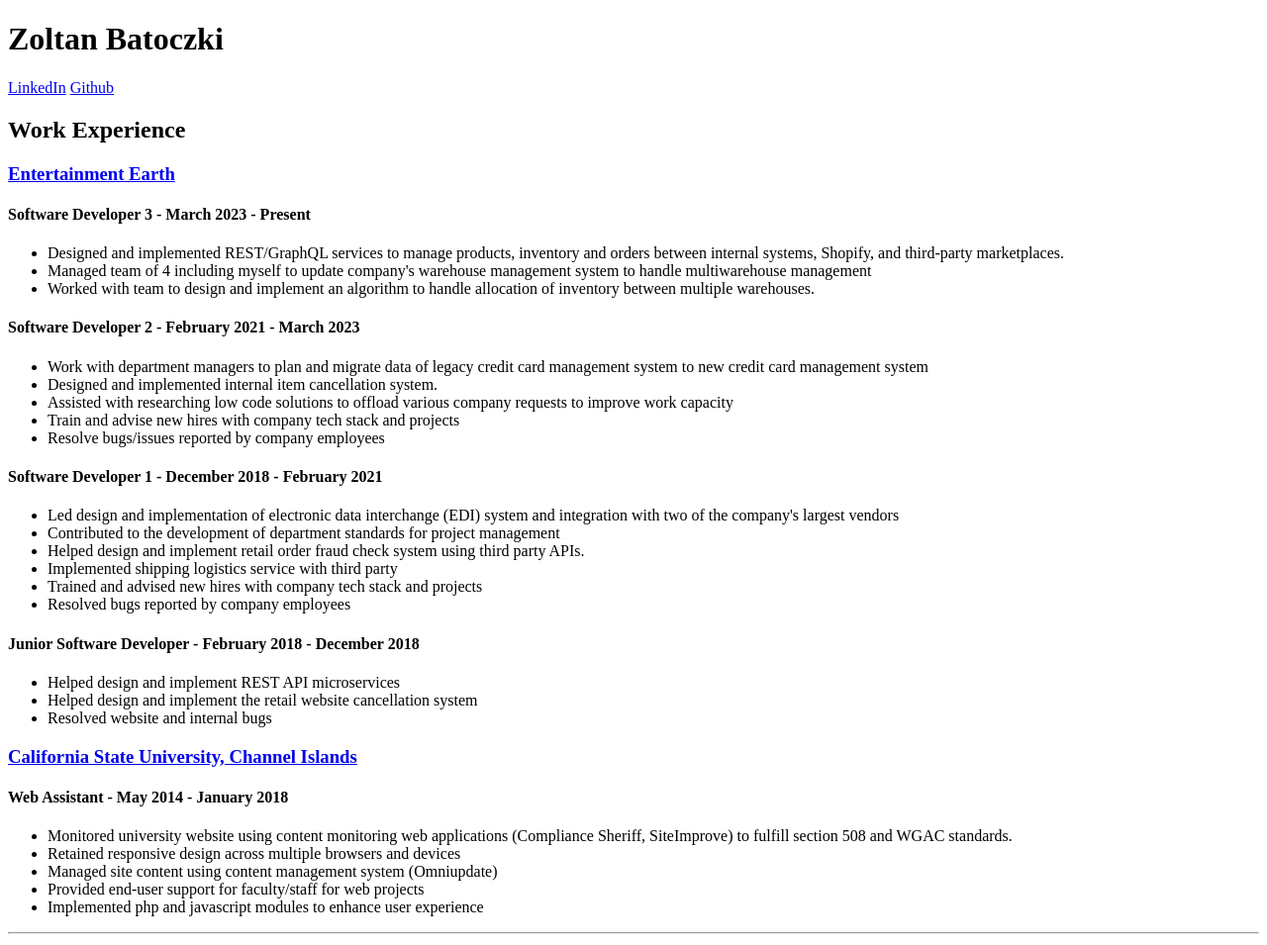
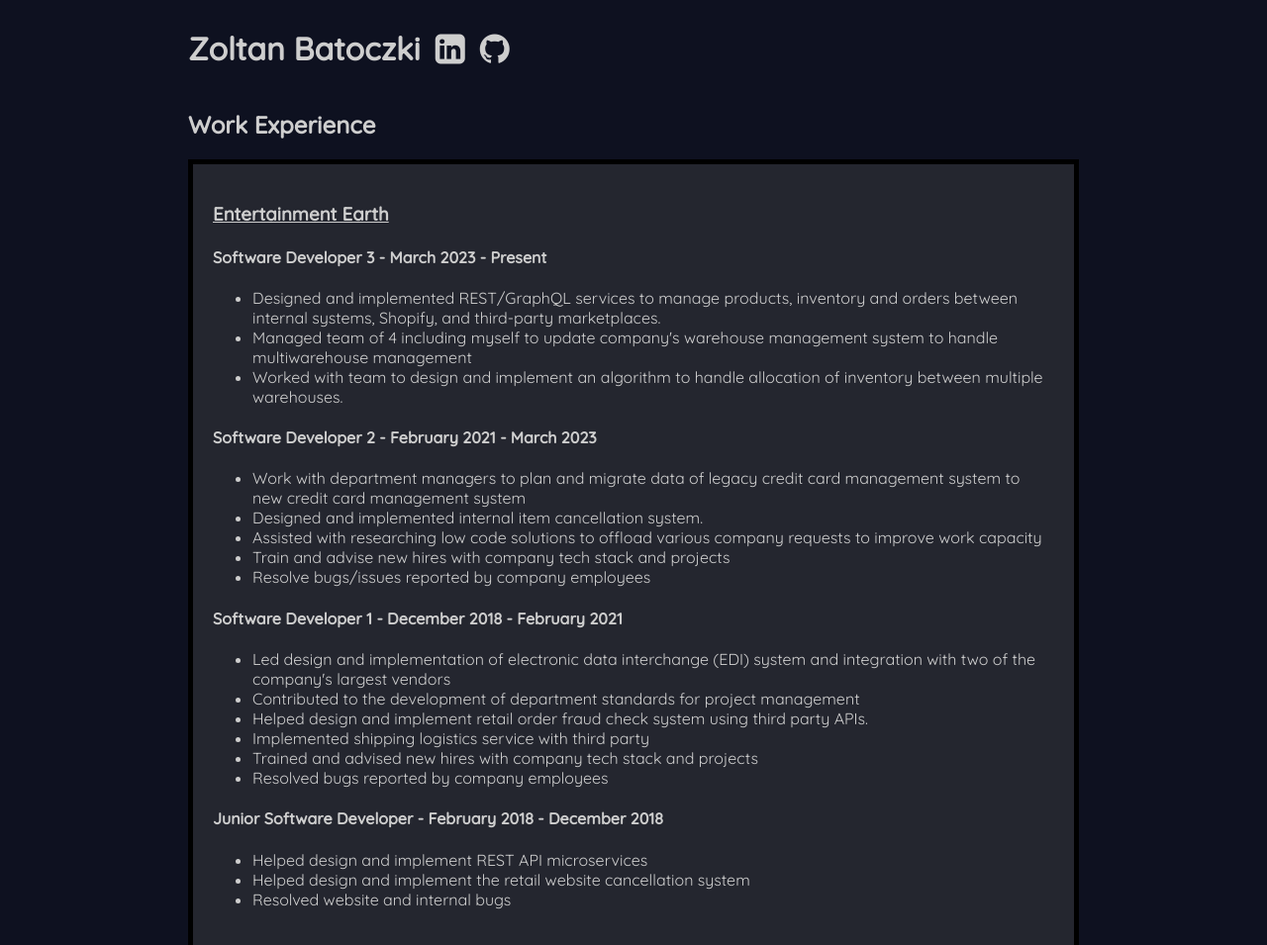
Before and after one commit to zbatoczki/zbatoczki.github.io, a plain HTML site: page index.html in a window 1280 px wide. Shown: the top 955 px of the page at 99% size. Drawn offline with Linux system fonts and the light colour scheme.

Commit message:
Added styling

```diff
--- /dev/null
+++ b/css/main.css
@@ -0,0 +1,41 @@
+body{
+    background-color: #0e1120;
+    font-family: 'Quicksand', sans-serif;
+    color: #cecece;
+    max-width: 900px;
+    margin-left: auto;
+    margin-right: auto;
+}
+
+
+header{
+  display: flex;
+  align-items: center;
+  text-align: center;
+}
+
+h1{
+  margin-right: 15px;
+}
+
+#contact{
+  display: flex;
+}
+
+a{
+  color: #cecece;
+}
+
+.icon{
+  margin-right: 15px;
+}
+.icon i{
+  font-size: 35px;
+}
+
+section{
+  border: 5px solid black;
+  padding: 20px;
+  margin-bottom: 20px;
+  background-color: #24262f;
+}
--- a/index.html
+++ b/index.html
@@ -1,6 +1,11 @@
 <!DOCTYPE html>
 <html lang="en">
 <head>
+    <link href="css/main.css" rel="stylesheet">
+    <link rel="preconnect" href="https://fonts.googleapis.com">
+<link rel="preconnect" href="https://fonts.gstatic.com" crossorigin>
+<link href="https://fonts.googleapis.com/css2?family=Quicksand:wght@400;500&family=Roboto&display=swap" rel="stylesheet">
+<link rel="stylesheet" href="https://cdnjs.cloudflare.com/ajax/libs/font-awesome/4.7.0/css/font-awesome.min.css">
     <meta charset="UTF-8">
     <meta name="viewport" content="width=device-width, initial-scale=1.0">
     <title>Zoltan Batoczki</title>
@@ -9,15 +14,15 @@
     <header>
         <h1>Zoltan Batoczki</h1>
         <div id="contact">
-            <a href="https://www.linkedin.com/in/zoltan-batoczki-430b97114/" target="_blank">LinkedIn</a>
-            <a href="https://github.com/zbatoczki" target="_blank">Github</a>
+            <a href="https://www.linkedin.com/in/zoltan-batoczki-430b97114/" target="_blank" class="icon"><i class="fa fa-linkedin-square"></i></a>
+            <a href="https://github.com/zbatoczki" target="_blank" class="icon"><i class="fa fa-github"></i></a>
         </div>
     </header>
     <main>
         <h2>Work Experience</h2>
 
         <section>
-            <h3><a href="https://www.entertainmentearth.com" target="_parent">Entertainment Earth</a></h3>
+            <h3><a href="https://www.entertainmentearth.com" target="_blank">Entertainment Earth</a></h3>
             <h4>Software Developer 3 - March 2023 - Present</h4>
             <ul>
                 <li>Designed and implemented REST/GraphQL services to manage products, inventory and orders between internal systems, Shopify, and third-party marketplaces.</li>
@@ -50,7 +55,7 @@
         </section>
 
         <section>
-            <h3><a href="https://www.csuci.edu/" target="_parent">California State University, Channel Islands</a></h3>
+            <h3><a href="https://www.csuci.edu/" target="_blank">California State University, Channel Islands</a></h3>
             <h4>Web Assistant - May 2014 - January 2018</h4>
             <ul>
                 <li>Monitored university website using content monitoring web applications (Compliance Sheriff, SiteImprove) to fulfill section 508 and WGAC standards.</li>
@@ -61,8 +66,6 @@
             </ul>
         </section>
 
-        <hr>
-
         <h2>Projects</h2>
         <section>
             <img src="" alt="Gameplay of Proposal project" />
@@ -70,9 +73,8 @@
             <p>A simple 2D action game I made in Unity (C#) for to propose to my girlfriend. She said yes!</p>
         </section>
 
-        <hr>
-
         <h2>Skills</h2>
+        <section>
             <ul>
             <li>Microservice Architecture</li>
             <li>REST API Architecture</li>
@@ -82,8 +84,11 @@
             <li>Project Management</li>
             <li>Team Management</li>
         </ul>
+        </section>
+
 
         <h2>Languages, Libraries, Frameworks</h2>
+        <section>
             <ul>
                 <li>C# (.NET, .NET Framework, .NET Core, ASP.NET)</li>
                 <li>Microsoft SQL Server</li>
@@ -96,8 +101,10 @@
                 <li>GraphQL</li>
                 <li>Dabbled in: Java, C, Python, Lua, PHP, MongoDB</li>
             </ul>
+        </section>
 
         <h2>Tools</h2>
+        <section>
             <ul>
                 <li>Visual Studio</li>
                 <li>Visual Studio Code</li>
@@ -111,6 +118,7 @@
                 <li>ChatGPT (yes, it does help speed up menial but tedious tasks)</li>
                 <li>Dabbled in: MongoDB Atlas, Docker</li>
             </ul>
+        </section>
     </main>
 </body>
 </html>
```
Lines whose indentation alone changed are shown as unchanged.
